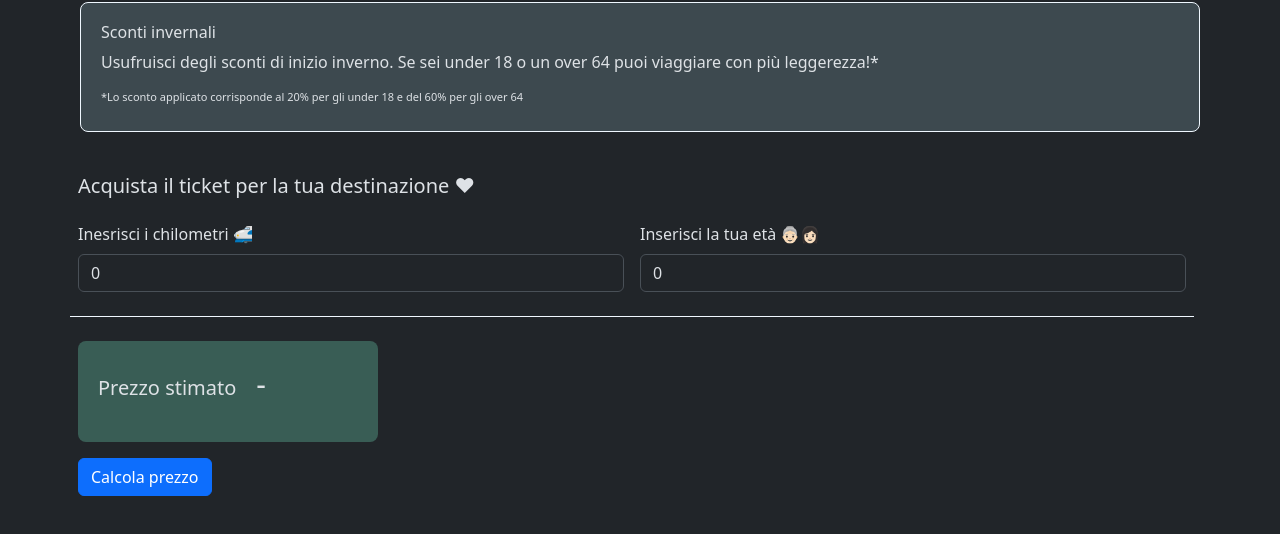
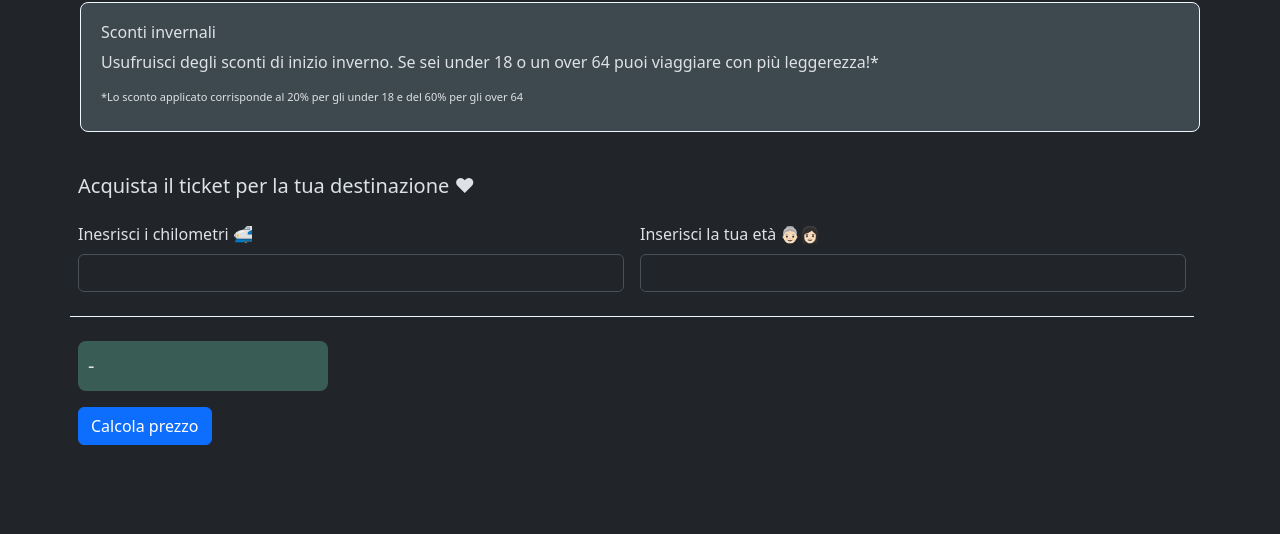
Before and after one commit to simonacorreale/js-biglietto-treno-form, a plain HTML site: page index.html in a window 1280 px wide. Shown: the part 194-728 px from the top of the page. Drawn offline with nearby package versions, Linux system fonts and the light colour scheme.

Commit message:
fix:cont

```diff
--- a/index.html
+++ b/index.html
@@ -49,7 +49,6 @@
 
                     <div class="col me-cont-style-summary mt-4">
                         <div class="me-class-results mt-4">
-                            <h5> Prezzo stimato</h5>
                             <p class="me-class-pricing" id="final-results"> - </p>
                         </div>
                     </div>
--- a/sript.js
+++ b/sript.js
@@ -3,8 +3,7 @@ console.log(submitButton);
 const distanceInput = document.querySelector('#distance-km');
 const ageInput = document.querySelector('#user-age');
 const resultMessage = document.querySelector('#final-results');
-distanceInput.value = 0
-ageInput.value = 0
+
 
 // inizio funzione click
 submitButton.addEventListener('click', function (event) {
@@ -48,7 +47,7 @@ submitButton.addEventListener('click', function (event) {
         resultMessage.innerHTML = `${finalPrice}`;
 
         if (isNaN(finalPrice)) {
-            resultMessage.innerHTML = "nessun prezzo stimato";
+            resultMessage.innerHTML = "Nessun prezzo stimato";
         }
         console.log("loaderTimer")
     }, "1000");
--- a/style.css
+++ b/style.css
@@ -38,15 +38,14 @@
 }
 
 .me-class-pricing {
-    font-size: 30px;
-    margin-left: 20px;
+    font-size: 20px;
+    margin: 0 auto;
+    text-align: left;
 }
 
 .me-class-results {
     background-color: rgba(127, 255, 212, 0.257);
-    padding: 20px;
-    display: flex;
-    align-items: center;
-    width: 300px;
+    padding: 10px;
+    width: 250px;
     border-radius: 8px;
 }
```
